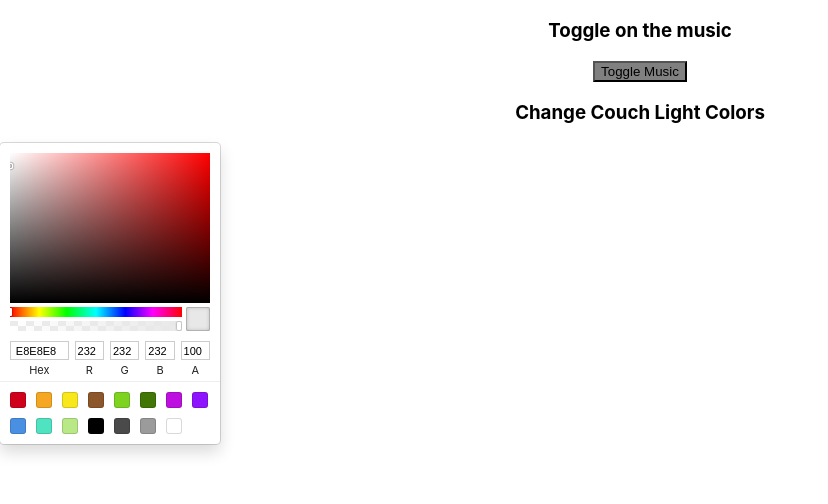
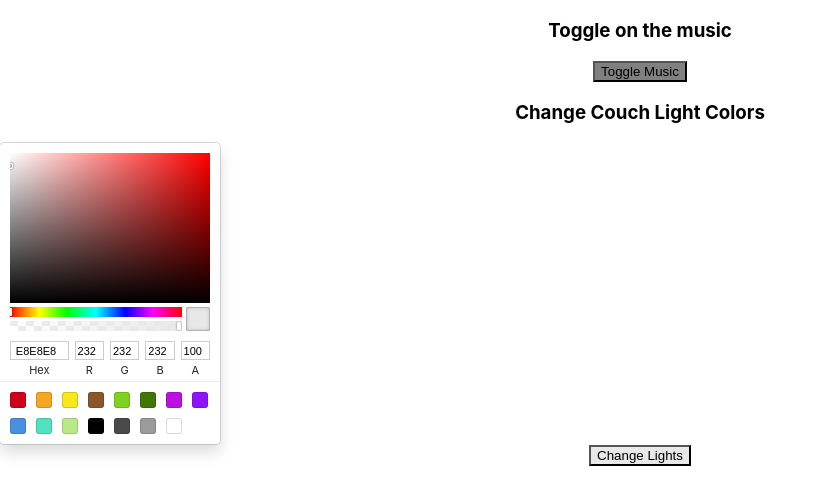
Before and after one commit to Bryce-Soghigian/lights, a React (Create React App) app: page / in a window 1280 px wide. Shown: the top 504 px of the page, without its empty margins (0-828 px from the left). Built offline with nearby package versions, Linux system fonts and the light colour scheme; the HTML template or start-up script is replaced by a standard one.

Commit message:
reusable update light function

```diff
--- a/src/Routes/Home/LivingRoom.js
+++ b/src/Routes/Home/LivingRoom.js
@@ -13,6 +13,9 @@ const LivingRoom = () => {
   background:${musicState.color}
   `;
 
+  const CouchPostButton = styled.button`
+  background:${lightColorState.couchColor}
+  `
   const toggleMusicMode = () => {
     axios
       .post(`http://localhost:5555/musictoggle`, {})
@@ -28,6 +31,10 @@ const LivingRoom = () => {
 
       });
   };
+  const updateLightColor = (url,color) => {
+    console.log(url,color)
+    axios.get(`${url}/${color}`)
+  }
   const handleCouchColorChange = (color) =>{
     setLightColorState({...lightColorState,couchColor: color.hex})
   }
@@ -40,6 +47,7 @@ const LivingRoom = () => {
       <div>
         <h3>Change Couch Light Colors</h3>
           <SketchPicker color={lightColorState.couchColor} onChange={handleCouchColorChange}/>
+          <CouchPostButton onClick={() =>updateLightColor(`http://localhost:5555/lights/couch`,lightColorState.couchColor)}>Change Lights</CouchPostButton>
       </div>
 
     </div>
```
